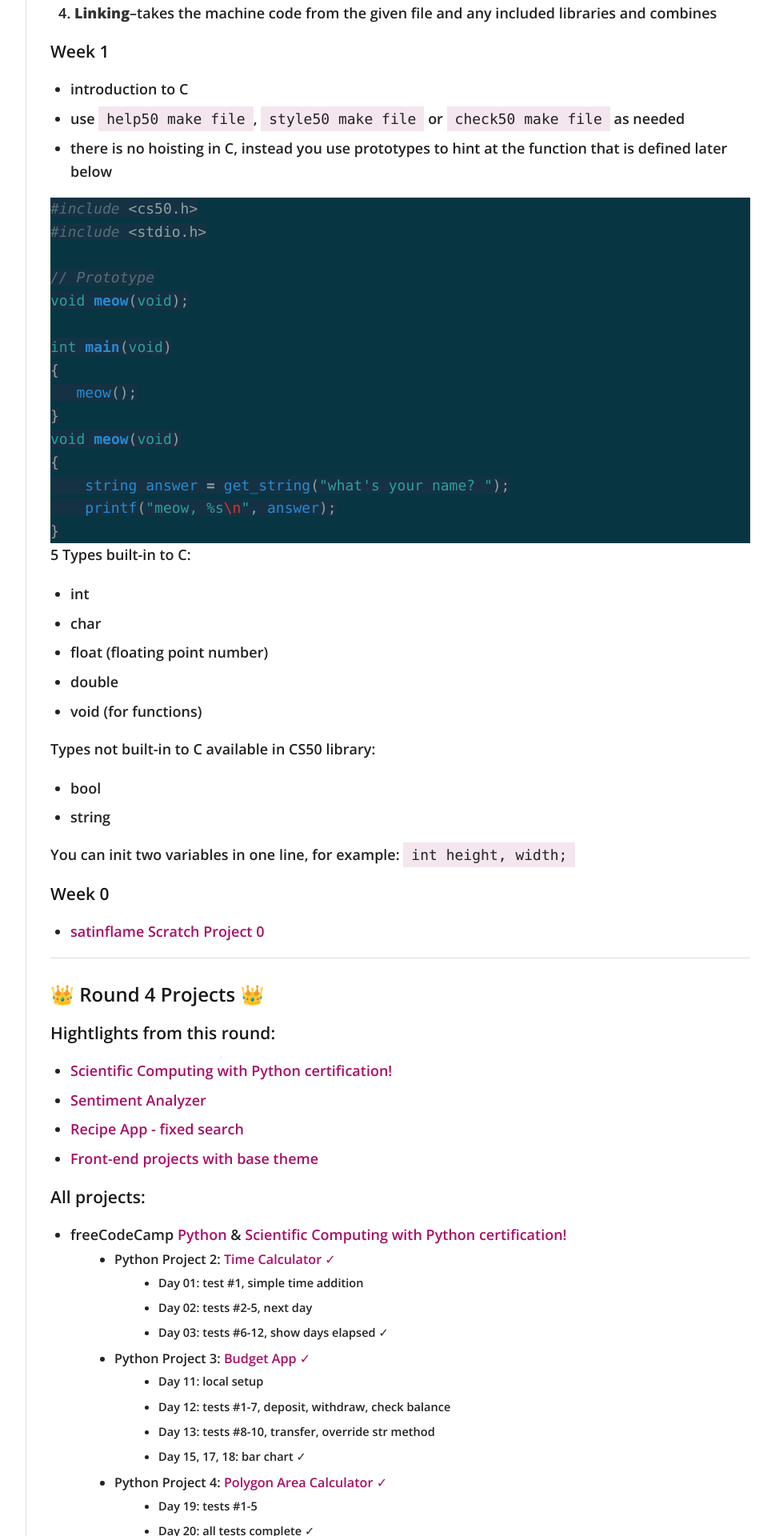
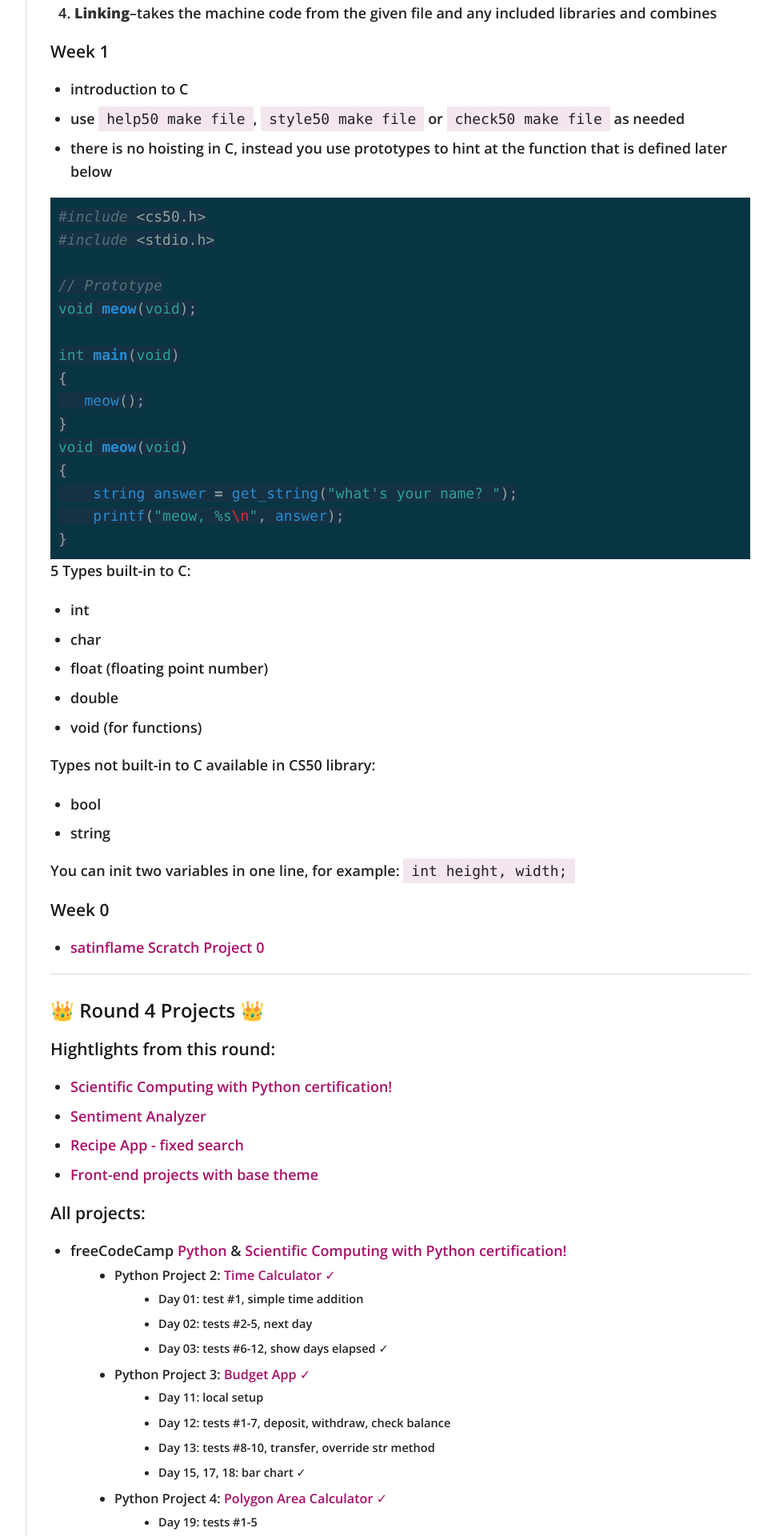
Before and after one commit to virtual/100daysofcode, a Jekyll site: the page built from index.md, in a window 1280 px wide. Shown: the part 746-2666 px from the top of the page at 80% size, without its empty margins (272-1241 px from the left). Built offline with Jekyll 4.4.1, drawn with Linux system fonts in a browser that asks for light colours; nearby versions of some CDN libraries; our own code applies the rules of GitHub Pages for plain Markdown files.

Commit message:
Update overrides.css

```diff
--- a/_includes/css/overrides.css
+++ b/_includes/css/overrides.css
@@ -160,6 +160,9 @@ code {
 pre.highlight code {
   padding: 0;
 }
+pre.highlight {
+    padding: 10px;
+}
 blockquote p {
   color: #920d5a;
   font-size: 20px;
```
